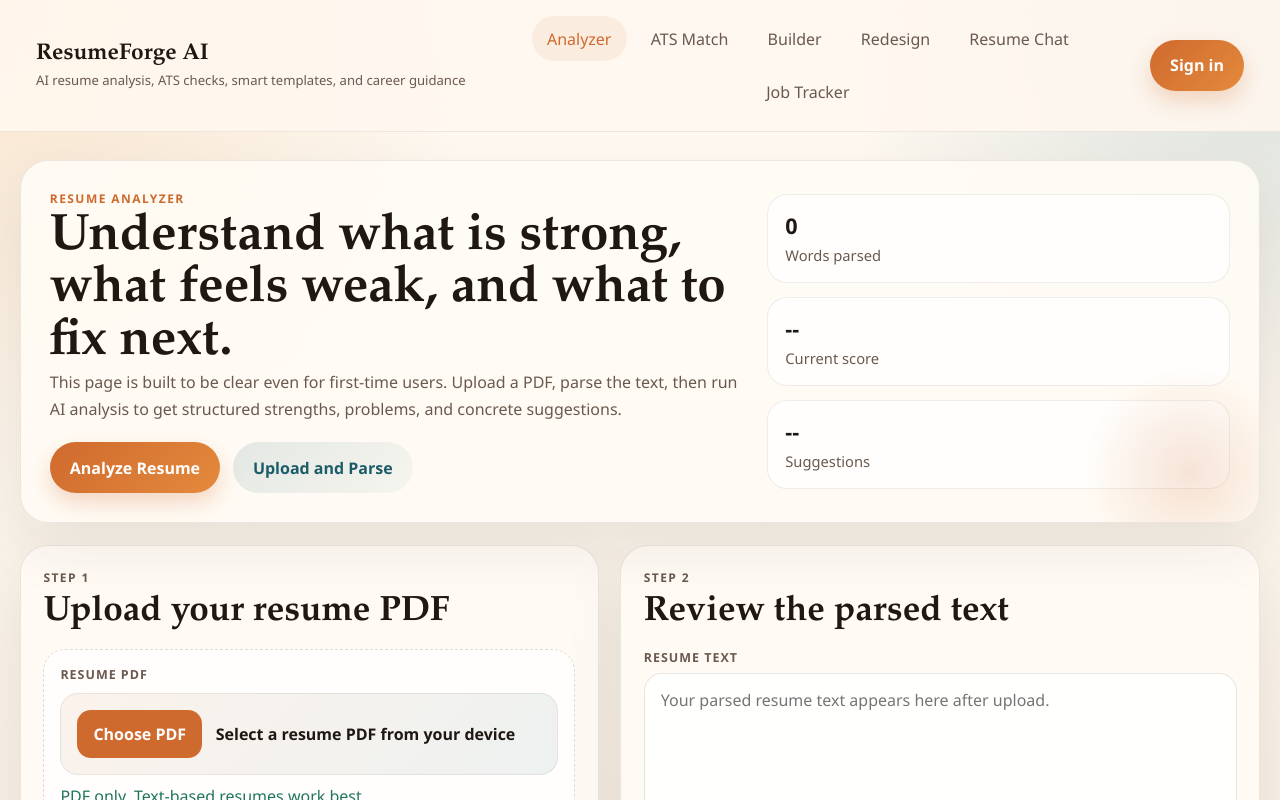
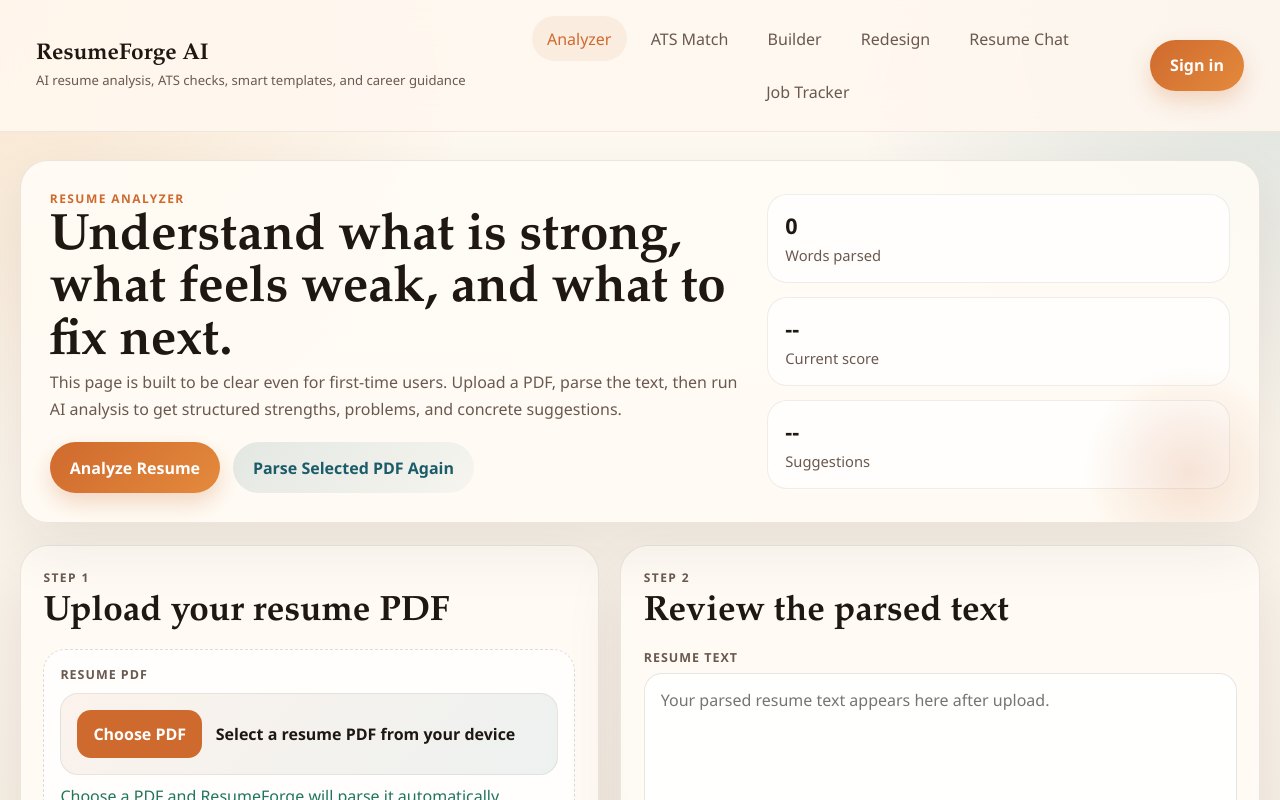
Before and after one commit to nithin-mothe/ResumeAnalyzer_builder-AI, a React (Vite) app in the folder frontend/: page /analyzer in a window 1280 px wide. Shown: the top 800 px of the page. Built offline with nearby package versions, Linux system fonts and the light colour scheme; no server answers.

Commit message:
Improve deployed resume upload UX

```diff
--- a/frontend/src/components/FileUpload.jsx
+++ b/frontend/src/components/FileUpload.jsx
@@ -1,6 +1,13 @@
 import { useId } from "react";
 
-function FileUpload({ label, onFileChange, fileName, helper = "PDF only. Text-based resumes work best." }) {
+function FileUpload({
+  label,
+  onFileChange,
+  fileName,
+  helper = "PDF only. Text-based resumes work best.",
+  statusMessage = "",
+  statusTone = "default",
+}) {
   const inputId = useId();
 
   return (
@@ -20,6 +27,7 @@ function FileUpload({ label, onFileChange, fileName, helper = "PDF only. Text-ba
         onChange={(event) => onFileChange(event.target.files?.[0] || null)}
       />
       <span className="upload-meta">{helper}</span>
+      {statusMessage ? <span className={`upload-status upload-status--${statusTone}`}>{statusMessage}</span> : null}
     </div>
   );
 }
--- a/frontend/src/pages/AtsMatchPage.jsx
+++ b/frontend/src/pages/AtsMatchPage.jsx
@@ -13,29 +13,44 @@ function AtsMatchPage() {
   const [jobDescription, setJobDescription] = useState("");
   const [result, setResult] = useState(null);
   const [error, setError] = useState("");
-  const [loading, setLoading] = useState(false);
+  const [uploading, setUploading] = useState(false);
+  const [matching, setMatching] = useState(false);
+  const [uploadStatus, setUploadStatus] = useState("");
 
   useEffect(() => {
     setResumeText(localStorage.getItem("latestResumeText") || "");
   }, []);
 
-  const handleUpload = async () => {
-    if (!file) {
+  const handleUpload = async (selectedFile = file) => {
+    if (!selectedFile) {
       setError("Choose a PDF resume first.");
       return;
     }
 
-    setLoading(true);
+    setUploading(true);
     setError("");
+    setUploadStatus("Parsing your resume PDF...");
     try {
-      const data = await uploadResume(file);
+      const data = await uploadResume(selectedFile);
       setResumeText(data.text);
       localStorage.setItem("latestResumeText", data.text);
+      setUploadStatus("Resume parsed successfully. Add the target role details and run ATS Match.");
     } catch (uploadError) {
       setError(uploadError.message);
+      setUploadStatus("");
     } finally {
-      setLoading(false);
+      setUploading(false);
     }
+  };
+
+  const handleFileChange = async (selectedFile) => {
+    setFile(selectedFile);
+    setResult(null);
+    if (!selectedFile) {
+      setUploadStatus("");
+      return;
+    }
+    await handleUpload(selectedFile);
   };
 
   const handleMatch = async () => {
@@ -49,7 +64,7 @@ function AtsMatchPage() {
       return;
     }
 
-    setLoading(true);
+    setMatching(true);
     setError("");
     try {
       const data = await atsMatchResume({
@@ -60,7 +75,7 @@ function AtsMatchPage() {
     } catch (matchError) {
       setError(matchError.message);
     } finally {
-      setLoading(false);
+      setMatching(false);
     }
   };
 
@@ -72,11 +87,11 @@ function AtsMatchPage() {
         description="Paste a full job description or even a short keyword list like `Python, pandas, numpy, FastAPI`. The page will normalize it and compare your resume in a beginner-friendly way."
         actions={
           <>
-            <button className="primary-button" onClick={handleMatch} disabled={loading}>
-              {loading ? "Matching..." : "Run ATS Match"}
+            <button className="primary-button" onClick={handleMatch} disabled={uploading || matching}>
+              {matching ? "Matching..." : "Run ATS Match"}
             </button>
-            <button className="secondary-button" onClick={handleUpload} disabled={loading}>
-              {loading ? "Parsing..." : "Upload and Parse"}
+            <button className="secondary-button" onClick={() => handleUpload()} disabled={uploading || matching}>
+              {uploading ? "Parsing..." : "Parse Selected PDF Again"}
             </button>
           </>
         }
@@ -95,7 +110,14 @@ function AtsMatchPage() {
               <h2>Bring in your current resume</h2>
             </div>
           </div>
-          <FileUpload label="Resume PDF" onFileChange={setFile} fileName={file?.name} />
+          <FileUpload
+            label="Resume PDF"
+            onFileChange={handleFileChange}
+            fileName={file?.name}
+            helper="Choose a PDF and ResumeForge will parse it automatically."
+            statusMessage={uploadStatus}
+            statusTone={error ? "error" : uploading ? "info" : uploadStatus ? "success" : "default"}
+          />
           <label className="field">
             <span>Resume Text</span>
             <textarea
--- a/frontend/src/pages/RedesignResumePage.jsx
+++ b/frontend/src/pages/RedesignResumePage.jsx
@@ -27,7 +27,9 @@ function RedesignResumePage() {
     return saved ? JSON.parse(saved) : null;
   });
   const [error, setError] = useState("");
-  const [loading, setLoading] = useState(false);
+  const [uploading, setUploading] = useState(false);
+  const [redesigning, setRedesigning] = useState(false);
+  const [uploadStatus, setUploadStatus] = useState("");
 
   useEffect(() => {
     setResumeText(localStorage.getItem("latestResumeText") || "");
@@ -37,23 +39,36 @@ function RedesignResumePage() {
     localStorage.setItem("selectedTemplateId", selectedTemplate);
   }, [selectedTemplate]);
 
-  const handleUpload = async () => {
-    if (!file) {
+  const handleUpload = async (selectedFile = file) => {
+    if (!selectedFile) {
       setError("Choose your existing resume PDF first.");
       return;
     }
 
-    setLoading(true);
+    setUploading(true);
     setError("");
+    setUploadStatus("Parsing your current resume PDF...");
     try {
-      const data = await uploadResume(file);
+      const data = await uploadResume(selectedFile);
       setResumeText(data.text);
       localStorage.setItem("latestResumeText", data.text);
+      setUploadStatus("Current resume parsed. Add the company brief and redesign it.");
     } catch (uploadError) {
       setError(uploadError.message);
+      setUploadStatus("");
     } finally {
-      setLoading(false);
+      setUploading(false);
     }
+  };
+
+  const handleFileChange = async (selectedFile) => {
+    setFile(selectedFile);
+    setResult(null);
+    if (!selectedFile) {
+      setUploadStatus("");
+      return;
+    }
+    await handleUpload(selectedFile);
   };
 
   const handleRedesign = async () => {
@@ -67,7 +82,7 @@ function RedesignResumePage() {
       return;
     }
 
-    setLoading(true);
+    setRedesigning(true);
     setError("");
 
     try {
@@ -91,7 +106,7 @@ function RedesignResumePage() {
     } catch (redesignError) {
       setError(redesignError.message);
     } finally {
-      setLoading(false);
+      setRedesigning(false);
     }
   };
 
@@ -125,11 +140,11 @@ function RedesignResumePage() {
         description="Paste your current resume, add the company name and what they want, and ResumeForge will rewrite the positioning into a sharper company-specific draft while keeping the content truthful."
         actions={
           <>
-            <button className="primary-button" onClick={handleRedesign} disabled={loading}>
-              {loading ? "Redesigning..." : "Redesign Resume"}
+            <button className="primary-button" onClick={handleRedesign} disabled={uploading || redesigning}>
+              {redesigning ? "Redesigning..." : "Redesign Resume"}
             </button>
-            <button className="secondary-button" onClick={handleUpload} disabled={loading}>
-              {loading ? "Parsing..." : "Upload Current Resume"}
+            <button className="secondary-button" onClick={() => handleUpload()} disabled={uploading || redesigning}>
+              {uploading ? "Parsing..." : "Parse Selected PDF Again"}
             </button>
           </>
         }
@@ -158,7 +173,14 @@ function RedesignResumePage() {
               <h2>Bring in the resume you already have</h2>
             </div>
           </div>
-          <FileUpload label="Current Resume PDF" onFileChange={setFile} fileName={file?.name} />
+          <FileUpload
+            label="Current Resume PDF"
+            onFileChange={handleFileChange}
+            fileName={file?.name}
+            helper="Choose a PDF and ResumeForge will parse it automatically."
+            statusMessage={uploadStatus}
+            statusTone={error ? "error" : uploading ? "info" : uploadStatus ? "success" : "default"}
+          />
           <label className="field">
             <span>Resume Text</span>
             <textarea
--- a/frontend/src/pages/ResumeAnalyzerPage.jsx
+++ b/frontend/src/pages/ResumeAnalyzerPage.jsx
@@ -11,34 +11,49 @@ function ResumeAnalyzerPage() {
   const [resumeId, setResumeId] = useState("");
   const [result, setResult] = useState(null);
   const [error, setError] = useState("");
-  const [loading, setLoading] = useState(false);
+  const [uploading, setUploading] = useState(false);
+  const [analyzing, setAnalyzing] = useState(false);
+  const [uploadStatus, setUploadStatus] = useState("");
 
   useEffect(() => {
     setResumeText(localStorage.getItem("latestResumeText") || "");
     setResumeId(localStorage.getItem("latestResumeId") || "");
   }, []);
 
-  const handleUpload = async () => {
-    if (!file) {
+  const handleUpload = async (selectedFile = file) => {
+    if (!selectedFile) {
       setError("Choose a PDF resume first.");
       return;
     }
 
-    setLoading(true);
+    setUploading(true);
     setError("");
+    setUploadStatus("Parsing your PDF and extracting the text...");
     try {
-      const data = await uploadResume(file);
+      const data = await uploadResume(selectedFile);
       setResumeText(data.text);
       setResumeId(data.saved_resume_id || "");
       localStorage.setItem("latestResumeText", data.text);
       if (data.saved_resume_id) {
         localStorage.setItem("latestResumeId", data.saved_resume_id);
       }
+      setUploadStatus("Resume parsed successfully. Review the text, then run analysis.");
     } catch (uploadError) {
       setError(uploadError.message);
+      setUploadStatus("");
     } finally {
-      setLoading(false);
+      setUploading(false);
     }
+  };
+
+  const handleFileChange = async (selectedFile) => {
+    setFile(selectedFile);
+    setResult(null);
+    if (!selectedFile) {
+      setUploadStatus("");
+      return;
+    }
+    await handleUpload(selectedFile);
   };
 
   const handleAnalyze = async () => {
@@ -47,7 +62,7 @@ function ResumeAnalyzerPage() {
       return;
     }
 
-    setLoading(true);
+    setAnalyzing(true);
     setError("");
     try {
       const data = await analyzeResume({ resume_text: resumeText, resume_id: resumeId || null });
@@ -55,7 +70,7 @@ function ResumeAnalyzerPage() {
     } catch (analysisError) {
       setError(analysisError.message);
     } finally {
-      setLoading(false);
+      setAnalyzing(false);
     }
   };
 
@@ -67,11 +82,11 @@ function ResumeAnalyzerPage() {
         description="This page is built to be clear even for first-time users. Upload a PDF, parse the text, then run AI analysis to get structured strengths, problems, and concrete suggestions."
         actions={
           <>
-            <button className="primary-button" onClick={handleAnalyze} disabled={loading}>
-              {loading ? "Analyzing..." : "Analyze Resume"}
+            <button className="primary-button" onClick={handleAnalyze} disabled={uploading || analyzing}>
+              {analyzing ? "Analyzing..." : "Analyze Resume"}
             </button>
-            <button className="secondary-button" onClick={handleUpload} disabled={loading}>
-              {loading ? "Parsing..." : "Upload and Parse"}
+            <button className="secondary-button" onClick={() => handleUpload()} disabled={uploading || analyzing}>
+              {uploading ? "Parsing..." : "Parse Selected PDF Again"}
             </button>
           </>
         }
@@ -90,7 +105,14 @@ function ResumeAnalyzerPage() {
               <h2>Upload your resume PDF</h2>
             </div>
           </div>
-          <FileUpload label="Resume PDF" onFileChange={setFile} fileName={file?.name} />
+          <FileUpload
+            label="Resume PDF"
+            onFileChange={handleFileChange}
+            fileName={file?.name}
+            helper="Choose a PDF and ResumeForge will parse it automatically."
+            statusMessage={uploadStatus}
+            statusTone={error ? "error" : uploading ? "info" : uploadStatus ? "success" : "default"}
+          />
           <div className="info-strip">
             <span className="info-chip">PDF only</span>
             <span className="info-chip">Best with text-based resumes</span>
--- a/frontend/src/styles.css
+++ b/frontend/src/styles.css
@@ -543,6 +543,24 @@ h3 {
   color: var(--success);
 }
 
+.upload-status {
+  font-size: 0.95rem;
+  line-height: 1.5;
+}
+
+.upload-status--default,
+.upload-status--info {
+  color: var(--muted);
+}
+
+.upload-status--success {
+  color: var(--success);
+}
+
+.upload-status--error {
+  color: var(--danger);
+}
+
 .error-text,
 .page-error {
   color: var(--danger);
```
